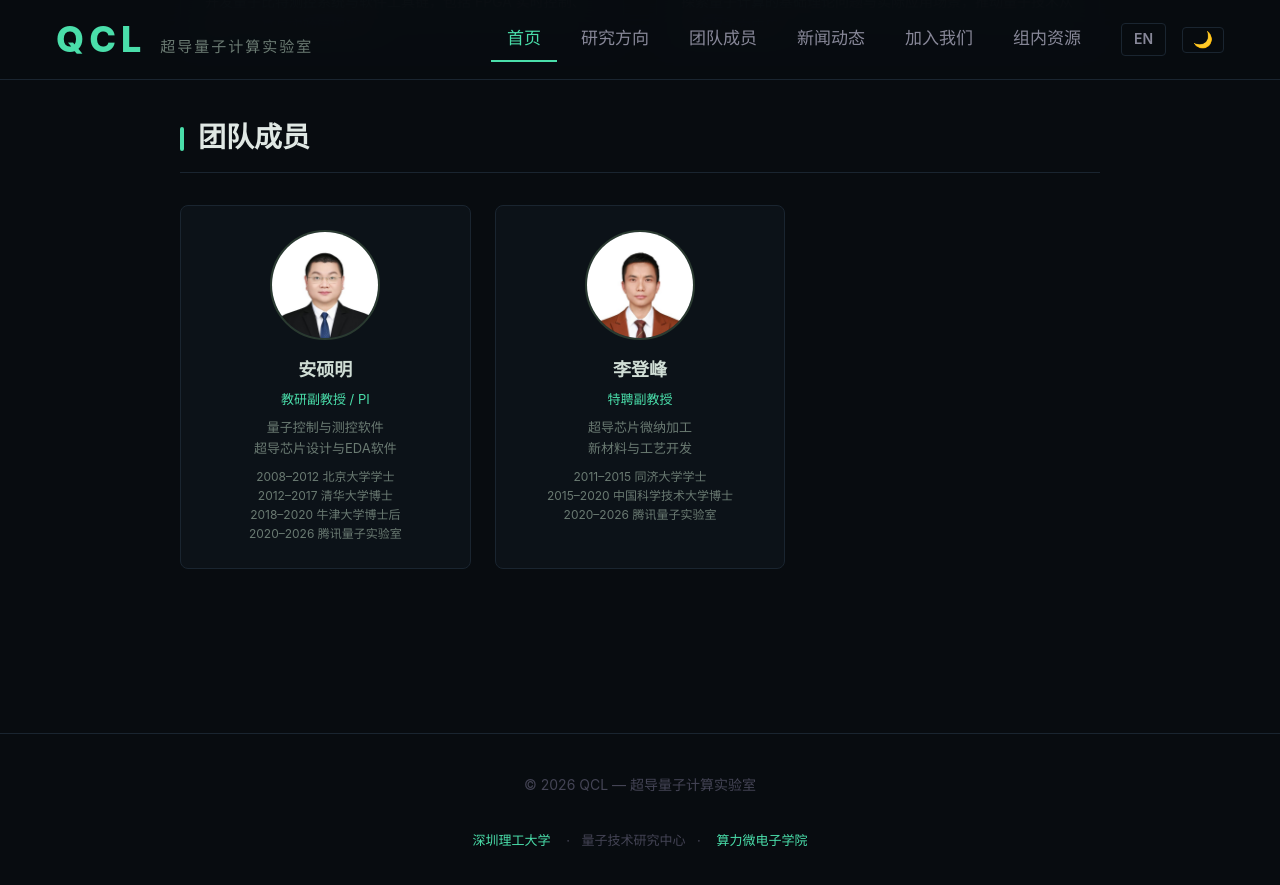
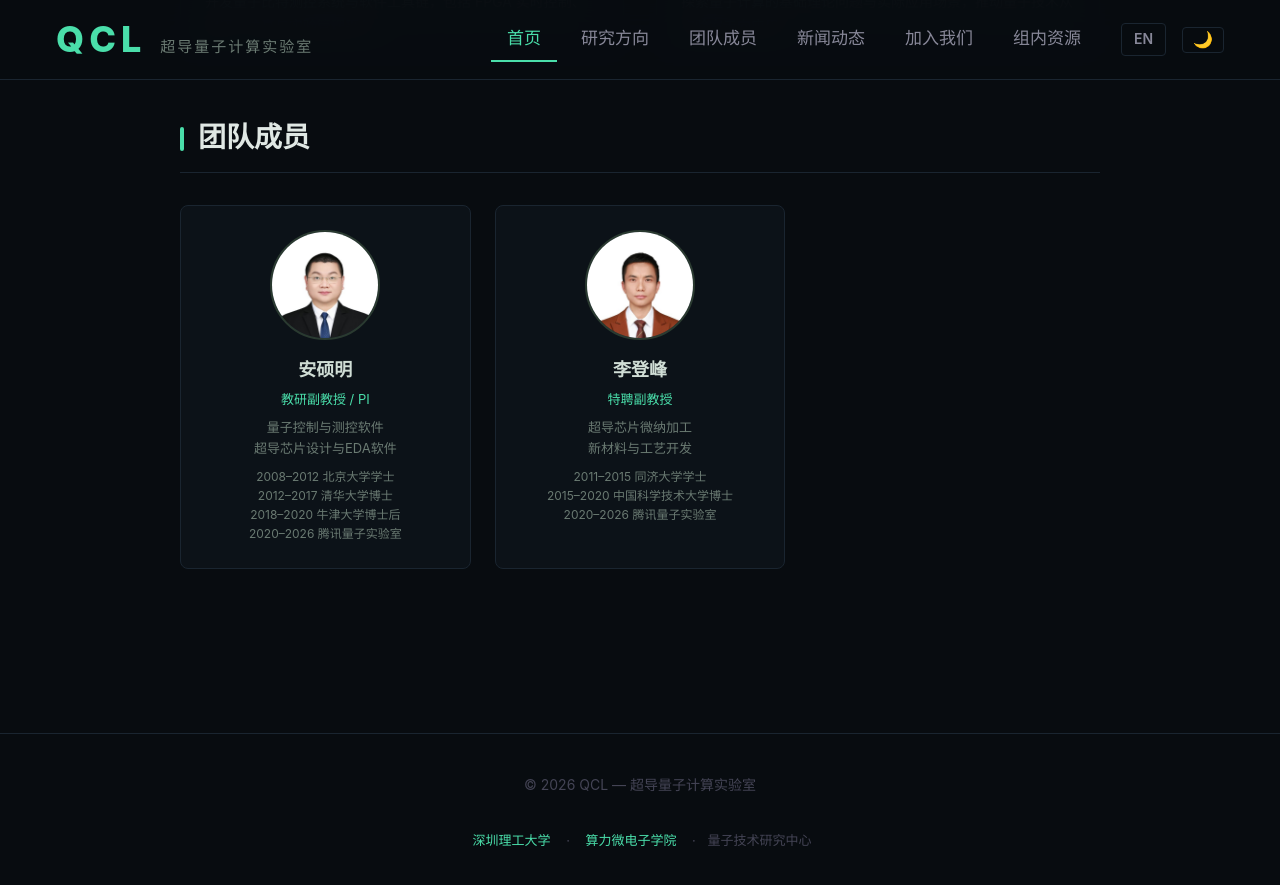
Before and after one commit to QCL-SUAT/qcl-suat.github.io, a Jekyll site: the page built from index.html, in a window 1280 px wide and 900 px high, scrolled down 2020 px. Shown: the top 885 px of the window. Built offline with Jekyll 4.4.1, drawn with Linux system fonts in a browser that asks for light colours.

Commit message:
style: footer 调整顺序，量子技术研究中心放最右

```diff
--- a/_includes/footer.html
+++ b/_includes/footer.html
@@ -5,8 +5,8 @@
   <div class="footer-links">
     <a href="https://www.suat-sz.edu.cn/" target="_blank" rel="noopener noreferrer">{{ t.footer.university }}</a>
     <span class="footer-sep">·</span>
+    <a href="https://cme.suat-sz.edu.cn/" target="_blank" rel="noopener noreferrer">{{ t.footer.cme }}</a>
+    <span class="footer-sep">·</span>
     <span>{{ t.footer.center }}</span>
-    <span class="footer-sep">·</span>
-    <a href="https://cme.suat-sz.edu.cn/" target="_blank" rel="noopener noreferrer">{{ t.footer.cme }}</a>
   </div>
 </footer>
```
